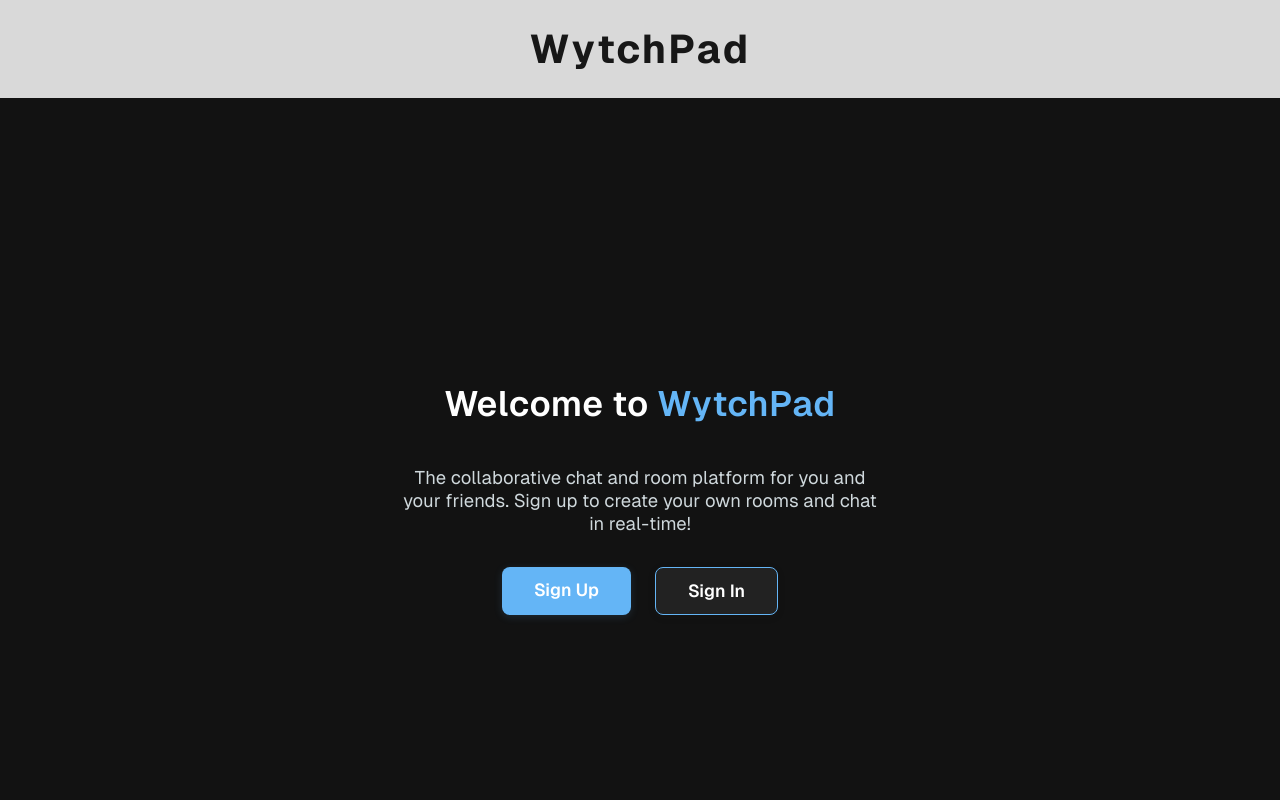
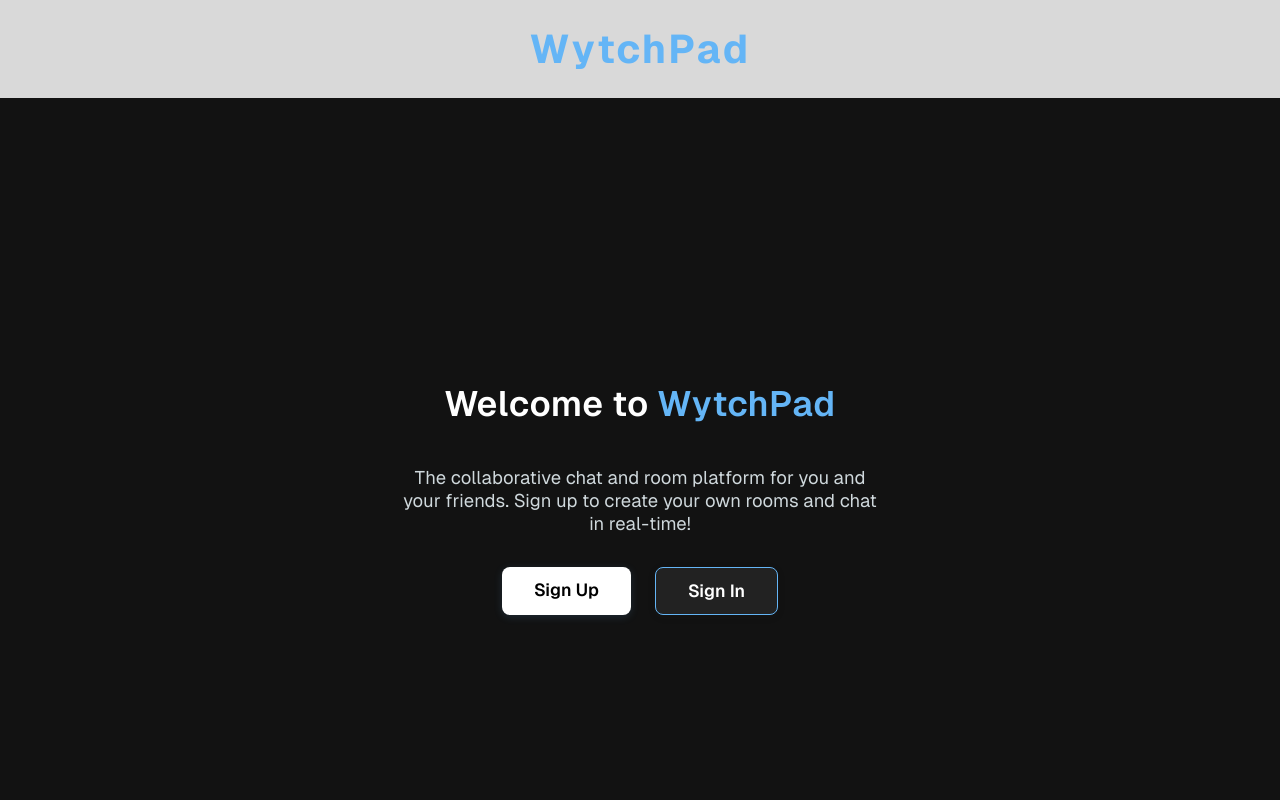
Before and after one commit to shreyansh1410/wytchPad, a Next.js app in the folder apps/web/: page / in a window 1280 px wide. Shown: the top 800 px of the page. Built offline with nearby package versions, Linux system fonts and the light colour scheme.

Commit message:
ui updates

```diff
--- a/apps/web/app/page.tsx
+++ b/apps/web/app/page.tsx
@@ -41,8 +41,8 @@ export default function Home() {
           <Link
             href="/auth/signup"
             style={{
-              background: "#64b5f6",
-              color: "#fff",
+              background: "#fff",
+              color: "#000",
               padding: "0.75rem 2rem",
               borderRadius: 8,
               fontWeight: 600,
--- a/apps/web/components/Header.tsx
+++ b/apps/web/components/Header.tsx
@@ -9,7 +9,8 @@ export default function Header() {
       fontWeight: 700,
       fontSize: "2.5rem",
       background: "rgba(0,0,0,0.15)",
-      boxShadow: "0 2px 8px rgba(0,0,0,0.04)"
+      boxShadow: "0 2px 8px rgba(0,0,0,0.04)",
+      color: "#64b5f6"
     }}>
       WytchPad
     </header>
```
Also changed, not shown: packages/ui/src/button.tsx (+7 -7 lines).
